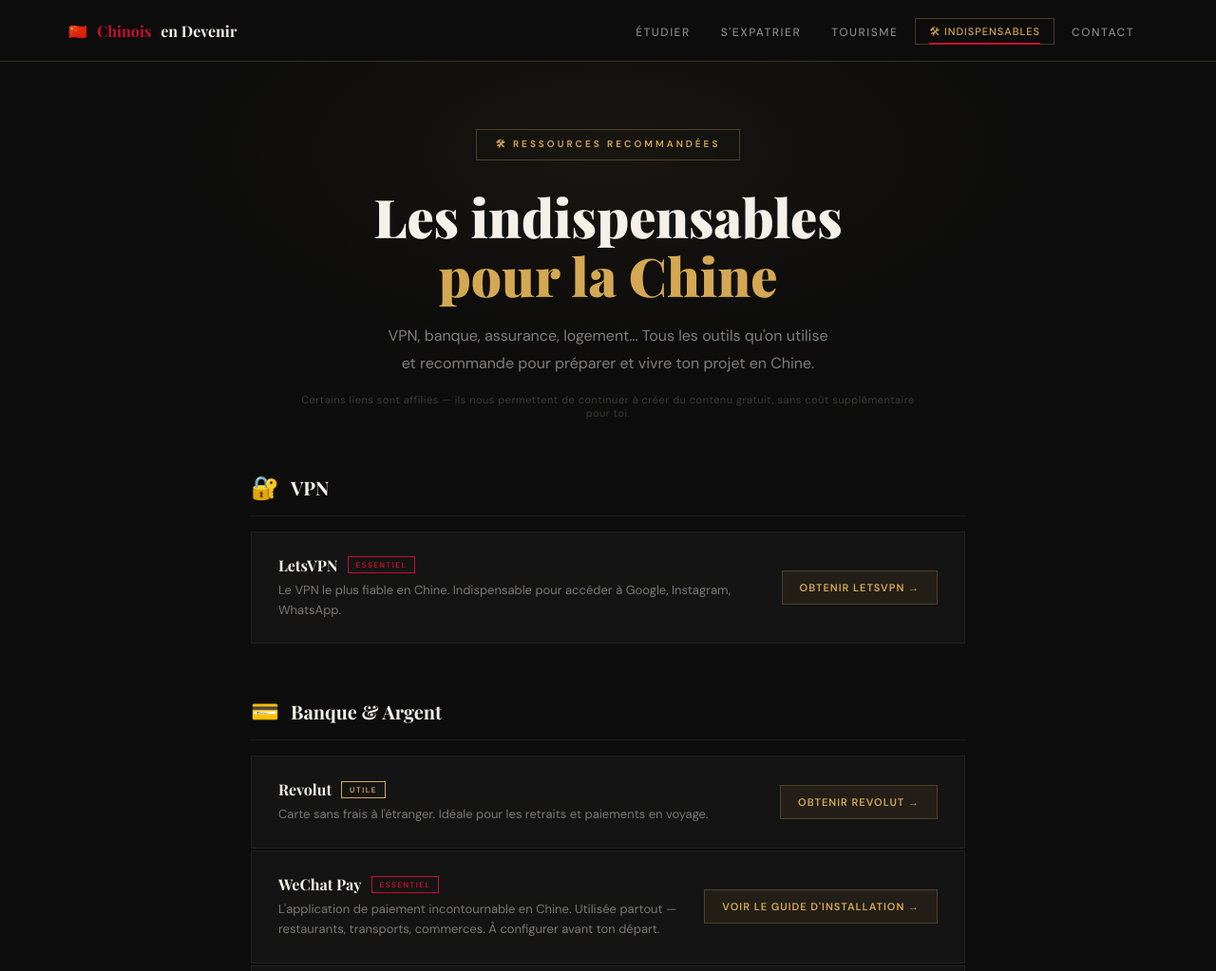
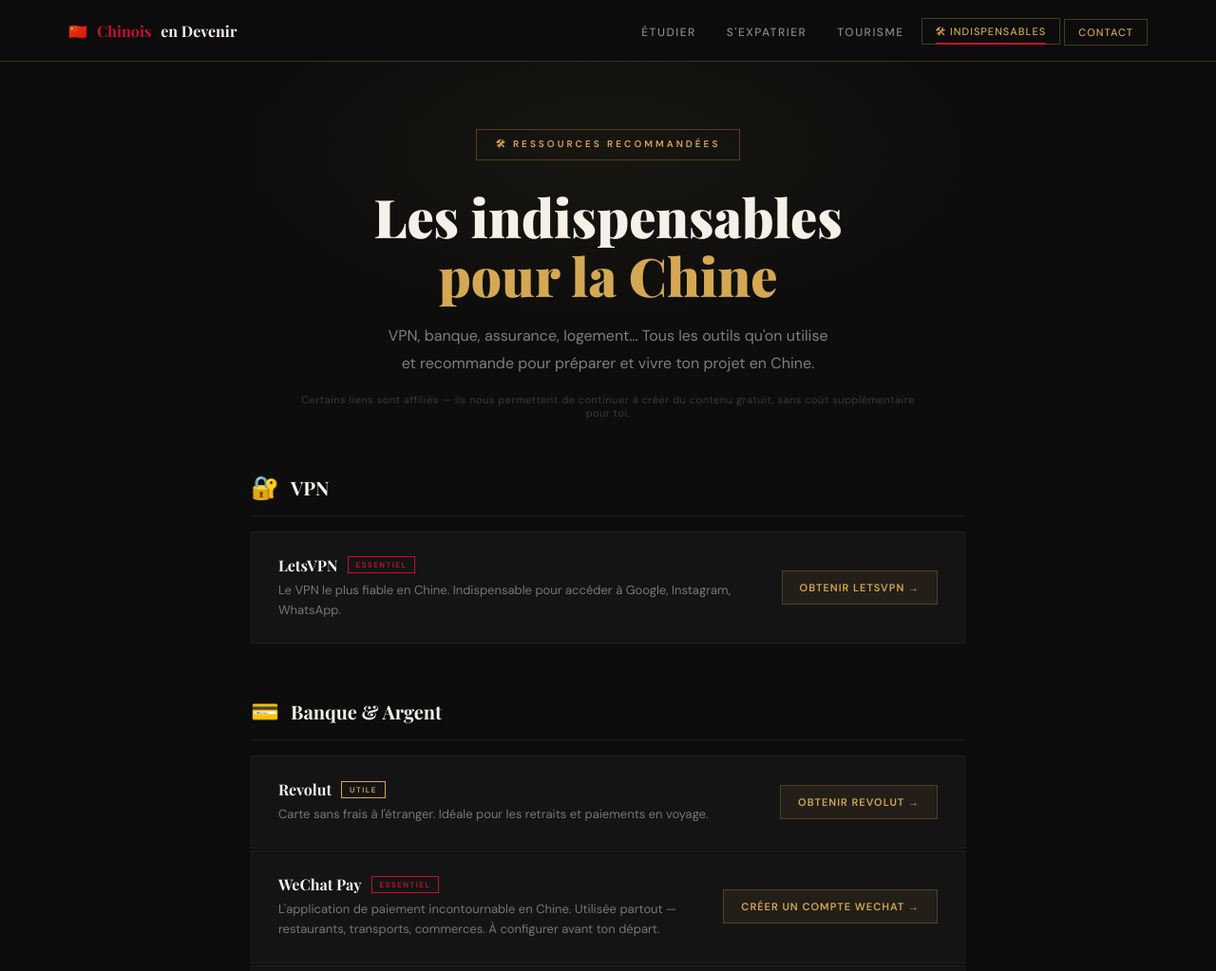
Before and after one commit to IMPWNG/chinoisendevenir, a React (Vite) app: page /indispensables in a window 1280 px wide. Shown: the top 1023 px of the page at 95% size. Built offline with nearby package versions, Linux system fonts and the light colour scheme.

Commit message:
les indis

```diff
--- a/src/components/Nav.jsx
+++ b/src/components/Nav.jsx
@@ -54,6 +54,13 @@
             <Link
               to="/contact"
               className={pathname === "/contact" ? "active" : ""}
+              style={{
+                color: "var(--gold)",
+                border: "1px solid rgba(212,168,83,0.3)",
+                padding: "6px 14px",
+                fontSize: "11px",
+                letterSpacing: "1px",
+              }}
             >
               Contact
             </Link>
--- a/src/pages/Etude.jsx
+++ b/src/pages/Etude.jsx
@@ -52,6 +52,10 @@
     points: ['Bien choisir ton université', 'Penser à ton futur professionnel', 'Valoriser ton expérience en Chine', 'Construire un profil international'],
     obj: 'Faire de cette expérience un vrai tremplin.',
   },
+]
+
+const ETUDES = [
+
 ]
 
 export default function Etude() {
--- a/src/pages/Indispensables.jsx
+++ b/src/pages/Indispensables.jsx
@@ -10,7 +10,7 @@
         nom: "LetsVPN",
         desc: "Le VPN le plus fiable en Chine. Indispensable pour accéder à Google, Instagram, WhatsApp.",
         cta: "Obtenir LetsVPN",
-        href: "", // ← remplace
+        href: "/", // ← remplace
         badge: "Essentiel",
         badgeColor: "var(--red)",
       },
@@ -24,15 +24,15 @@
         nom: "Revolut",
         desc: "Carte sans frais à l'étranger. Idéale pour les retraits et paiements en voyage.",
         cta: "Obtenir Revolut",
-        href: "https://revolut.com/referral/TON_ID",
+        href: "/",
         badge: "Utile",
         badgeColor: "var(--gold)",
       },
       {
         nom: "WeChat Pay",
         desc: "L'application de paiement incontournable en Chine. Utilisée partout — restaurants, transports, commerces. À configurer avant ton départ.",
-        cta: "Voir le guide d'installation",
-        href: "https://pay.weixin.qq.com/index.php/public/wechatpay",
+        cta: "Créer un compte WeChat",
+        href: "/y",
         badge: "Essentiel",
         badgeColor: "var(--red)",
       },
@@ -40,7 +40,7 @@
         nom: "Alipay",
         desc: "Le second portefeuille numérique dominant en Chine. Accepte désormais les cartes étrangères pour les étrangers.",
         cta: "Créer un compte Alipay",
-        href: "https://global.alipay.com",
+        href: "/",
         badge: "Essentiel",
         badgeColor: "var(--red)",
       },
```
Also changed, not shown: 2 other files (tests, documents, lock files or other folders).
